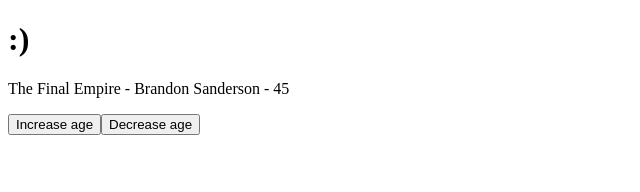
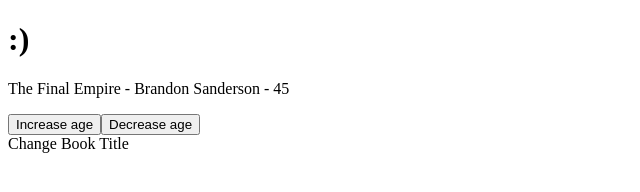
Before and after one commit to makepin2r/vue-practice, a plain HTML site: page index.html in a window 1280 px wide. Shown: the whole page, without its empty margins (0-640 px from the left). Drawn offline with nearby package versions, Linux system fonts and the light colour scheme.

Commit message:
methods 실슴

```diff
--- a/app.js
+++ b/app.js
@@ -10,6 +10,12 @@ const app = Vue.createApp({
             author: 'Brandon Sanderson',
             age: 45
         }
+    },
+    methods: {
+        changeTitle(title) {
+            this.title = title;
+            // this === 뷰 컴포넌트!
+        }
     }
 })
 
--- a/index.html
+++ b/index.html
@@ -15,6 +15,8 @@
 
         <button v-on:click="age++">Increase age</button>
         <button @click="age--">Decrease age</button> <!-- v-on === @ -->
+
+        <div @click="changeTitle('Oathbringer')">Change Book Title</div>
     </div>
 
     <script src="app.js"></script>
```
